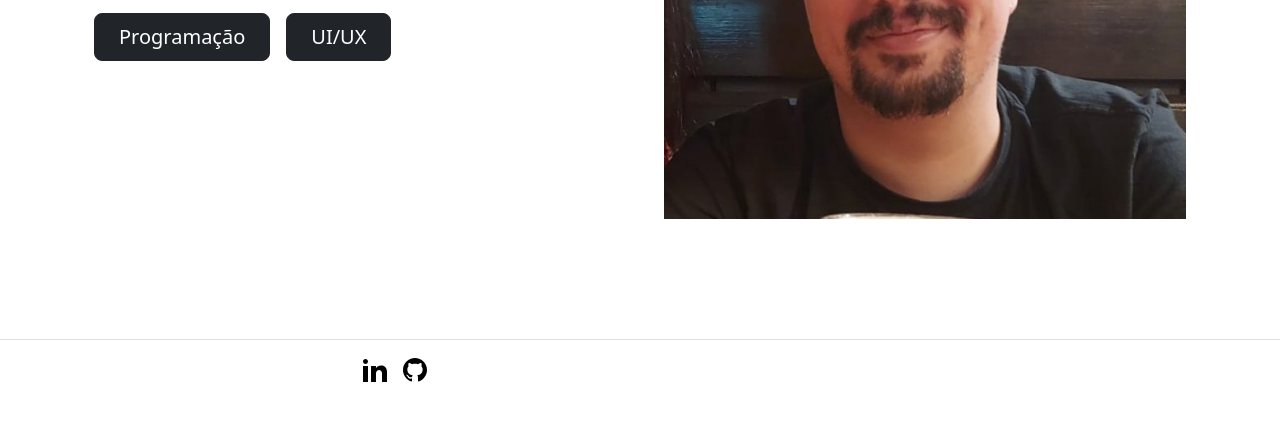
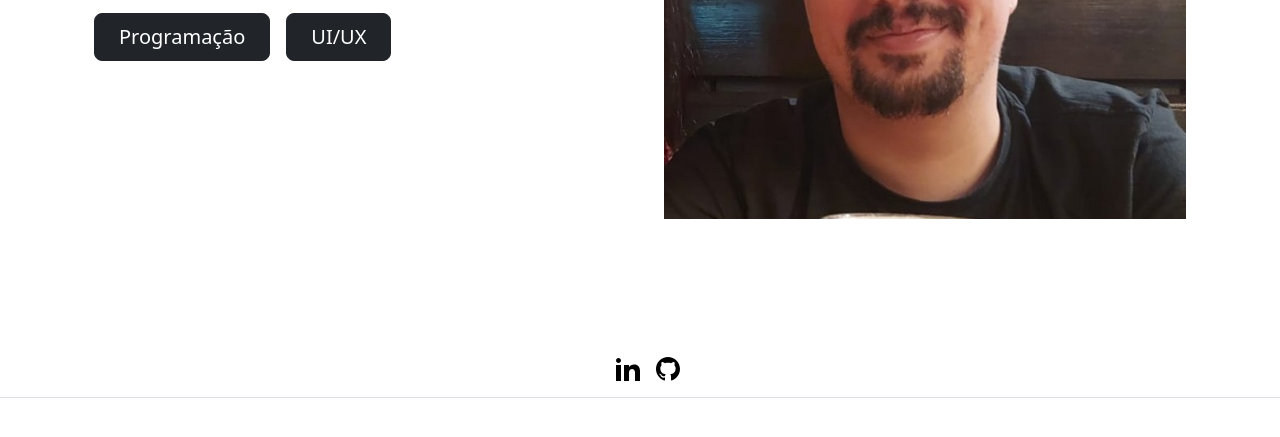
Before and after one commit to GabrielRodriguesMachado/GabrielRodriguesMachado.github.io, a website: page index.html in a window 1280 px wide. Shown: the part 455-892 px from the top of the page. Drawn offline with nearby package versions, Linux system fonts and the light colour scheme.

Commit message:
footer centralizado

```diff
--- a/index.html
+++ b/index.html
@@ -71,8 +71,8 @@
         </div>
       </div>
     </section>
-    <footer class="d-flex flex-wrap justify-content-between align-items-center py-3 my-4 border-top">
-      <ul class="nav col-md-4 justify-content-end list-unstyled d-flex">
+    <footer class="py-3 my-4">
+      <ul class="nav justify-content-center border-bottom pb-3 mb-3">
         <li class="ms-3"><a class="text-muted" href="#"><svg class="bi" xmlns="http://www.w3.org/2000/svg" width="24" height="24"><path d="M4.98 3.5c0 1.381-1.11 2.5-2.48 2.5s-2.48-1.119-2.48-2.5c0-1.38 1.11-2.5 2.48-2.5s2.48 1.12 2.48 2.5zm.02 4.5h-5v16h5v-16zm7.982 0h-4.968v16h4.969v-8.399c0-4.67 6.029-5.052 6.029 0v8.399h4.988v-10.131c0-7.88-8.922-7.593-11.018-3.714v-2.155z"/></svg></a></li>
         <li class="ms-3"><a class="text-muted" href="#"><svg class="bi" xmlns="http://www.w3.org/2000/svg" width="24" height="24"><path d="M12 0c-6.626 0-12 5.373-12 12 0 5.302 3.438 9.8 8.207 11.387.599.111.793-.261.793-.577v-2.234c-3.338.726-4.033-1.416-4.033-1.416-.546-1.387-1.333-1.756-1.333-1.756-1.089-.745.083-.729.083-.729 1.205.084 1.839 1.237 1.839 1.237 1.07 1.834 2.807 1.304 3.492.997.107-.775.418-1.305.762-1.604-2.665-.305-5.467-1.334-5.467-5.931 0-1.311.469-2.381 1.236-3.221-.124-.303-.535-1.524.117-3.176 0 0 1.008-.322 3.301 1.23.957-.266 1.983-.399 3.003-.404 1.02.005 2.047.138 3.006.404 2.291-1.552 3.297-1.23 3.297-1.23.653 1.653.242 2.874.118 3.176.77.84 1.235 1.911 1.235 3.221 0 4.609-2.807 5.624-5.479 5.921.43.372.823 1.102.823 2.222v3.293c0 .319.192.694.801.576 4.765-1.589 8.199-6.086 8.199-11.386 0-6.627-5.373-12-12-12z"/></svg></a></li>
       </ul>
```
